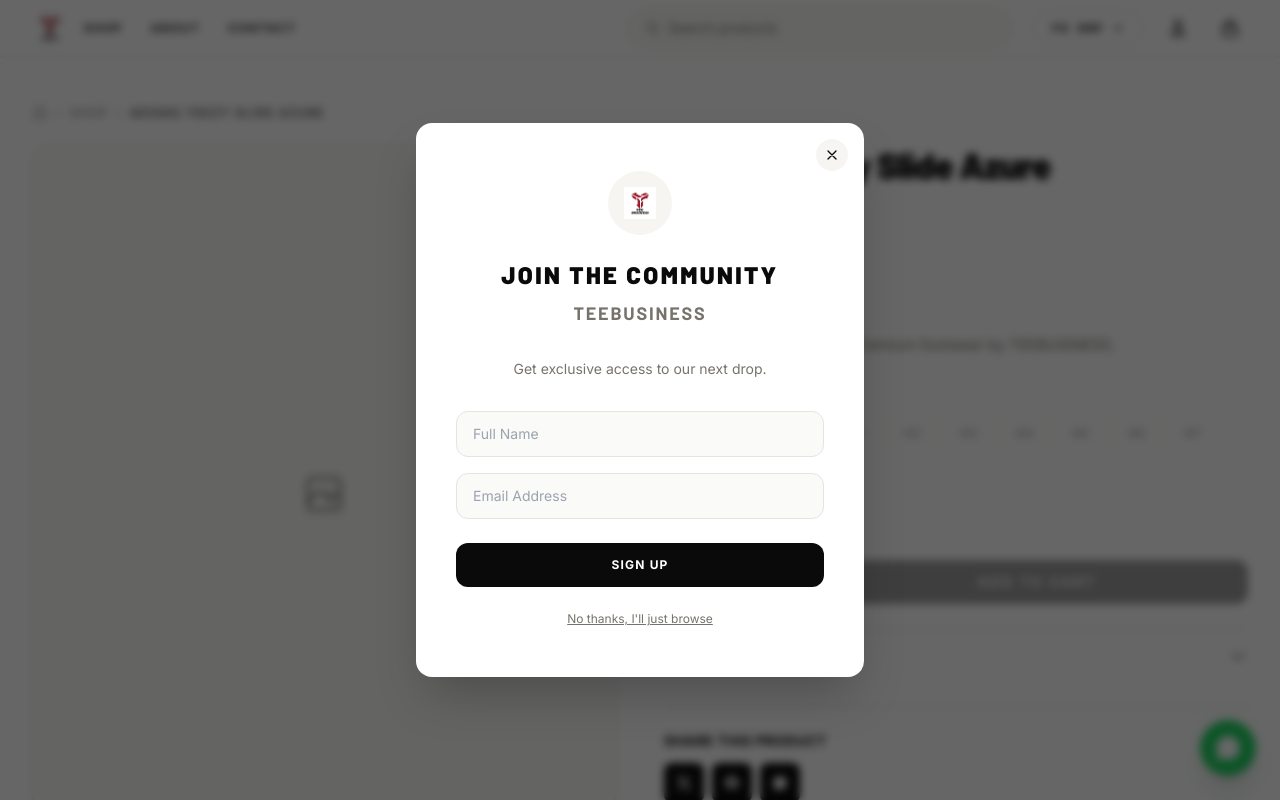
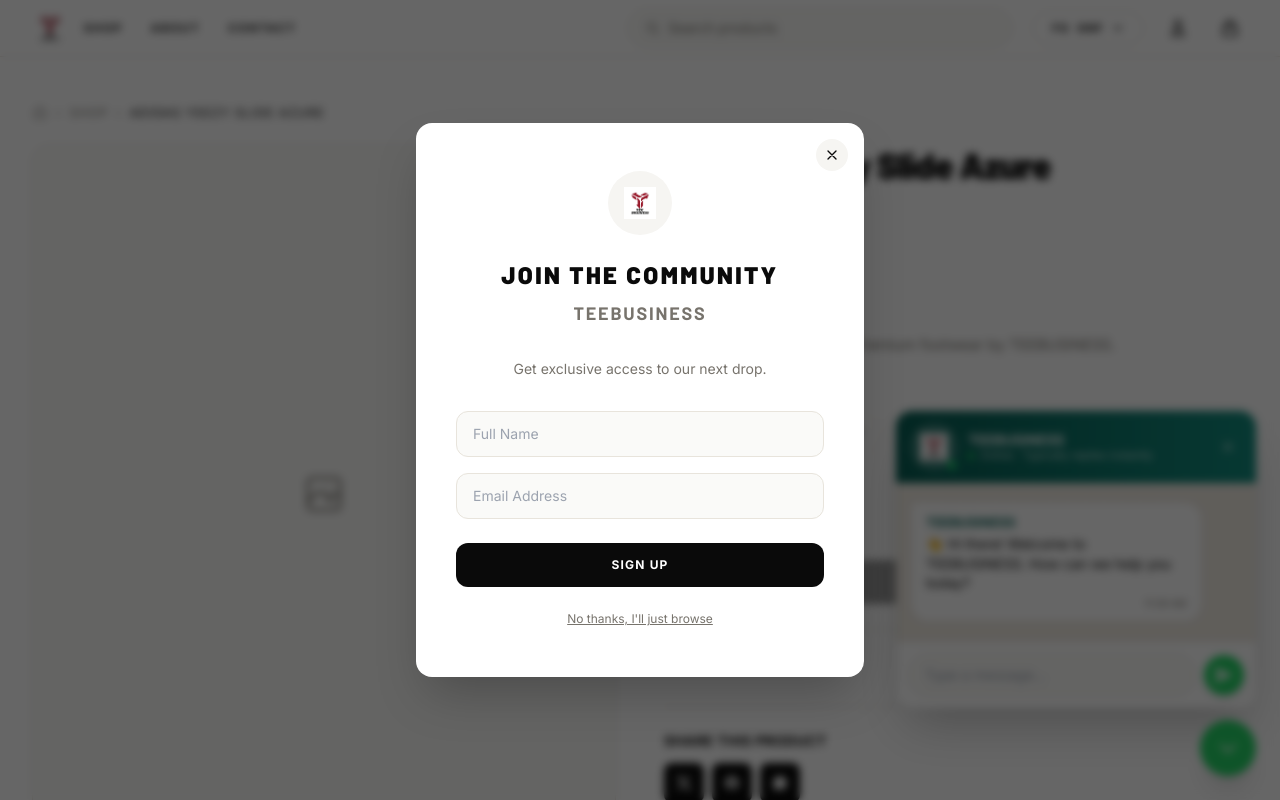
Before and after one commit to severin-cece-kolie/TEEBUSINESS, a Django app: page /shop/product/1/ in a window 1280 px wide. Run offline with Django 5.2, Linux system fonts and the light colour scheme; data comes from the database, SQL or seed files in the repository; some libraries are stand-ins or nearby versions.

Commit message:
corrections

```diff
--- a/pages/urls.py
+++ b/pages/urls.py
@@ -5,6 +5,7 @@
     path('', views.home, name='home'),
     path('about/', views.about, name='about'),
     path('contact/', views.contact, name='contact'),
+    path('contact/whatsapp/', views.whatsapp_redirect, name='whatsapp_redirect'),
     path('faq/', views.faq, name='faq'),
     path('terms/', views.terms, name='terms'),
     path('privacy/', views.privacy, name='privacy'),
--- a/shop/context_processors.py
+++ b/shop/context_processors.py
@@ -1,6 +1,5 @@
-from urllib.parse import quote
-
 from django.conf import settings
+from django.urls import reverse
 
 CURRENCY_OPTIONS = {
     'EUR': {'symbol': '€', 'label': 'Euro'},
@@ -12,7 +11,9 @@
 def business_processor(request):
     """Expose business contact + social links to every template."""
     whatsapp_number = settings.WHATSAPP_NUMBER
-    whatsapp_url = f"https://wa.me/{whatsapp_number}?text={quote(settings.WHATSAPP_MESSAGE)}"
+    # Internal route — the real wa.me URL is built server-side in
+    # pages.views.whatsapp_redirect so the number never hits the page source.
+    whatsapp_url = reverse('whatsapp_redirect')
     return {
         'business_name': settings.BUSINESS_NAME,
         'business_phone': settings.BUSINESS_PHONE,
--- a/shop/templates/shop/product_detail.html
+++ b/shop/templates/shop/product_detail.html
@@ -174,7 +174,7 @@
                             </form>
                         </div>
 
-                        <a href="https://wa.me/224000000000?text=I'm%20interested%20in%20the%20{{ product.name }}"
+                        <a href="{% url 'whatsapp_redirect' %}?product={{ product.name|urlencode }}"
                            target="_blank" rel="noopener"
                            class="flex h-10 w-full items-center justify-center gap-2 rounded-full border border-luxury-line text-[9px] font-bold uppercase tracking-widest transition-colors hover:border-luxury-black md:h-auto md:py-3.5 md:text-[10px]">
                             <svg class="h-4 w-4 text-green-600" fill="currentColor" viewBox="0 0 24 24"><path d="M17.472 14.382c-.297-.149-1.758-.867-2.03-.967-.273-.099-.471-.148-.67.15-.197.297-.767.966-.94 1.164-.173.199-.347.223-.644.075-.297-.15-1.255-.463-2.39-1.475-.883-.788-1.48-1.761-1.653-2.059-.173-.297-.018-.458.13-.606.134-.133.298-.347.446-.52.149-.174.198-.298.298-.497.099-.198.05-.371-.025-.52-.075-.149-.669-1.612-.916-2.207-.242-.579-.487-.5-.669-.51-.173-.008-.371-.01-.57-.01-.198 0-.52.074-.792.372-.272.297-1.04 1.016-1.04 2.479 0 1.462 1.065 2.875 1.213 3.074.149.198 2.096 3.2 5.077 4.487.709.306 1.262.489 1.694.625.712.227 1.36.195 1.871.118.571-.085 1.758-.719 2.006-1.413.248-.694.248-1.289.173-1.413-.074-.124-.272-.198-.57-.347m-5.421 7.403h-.004a9.87 9.87 0 01-5.031-1.378l-.361-.214-3.741.982.998-3.648-.235-.374a9.86 9.86 0 01-1.51-5.26c.001-5.45 4.436-9.884 9.888-9.884 2.64 0 5.122 1.03 6.988 2.898a9.825 9.825 0 012.893 6.994c-.003 5.45-4.437 9.884-9.885 9.884m8.413-18.297A11.815 11.815 0 0012.05 0C5.495 0 .16 5.335.157 11.892c0 2.096.547 4.142 1.588 5.945L.057 24l6.305-1.654a11.882 11.882 0 005.683 1.448h.005c6.554 0 11.89-5.335 11.893-11.893a11.821 11.821 0 00-3.48-8.413z"/></svg>
--- a/templates/includes/whatsapp_button.html
+++ b/templates/includes/whatsapp_button.html
@@ -1,16 +1,142 @@
-{# Floating WhatsApp support button — visible on desktop and mobile. #}
-<a href="{{ whatsapp_url }}" target="_blank" rel="noopener noreferrer"
-   aria-label="{{ whatsapp_tooltip }}"
-   class="group fixed bottom-5 right-5 z-[90] flex items-center gap-3 md:bottom-6 md:right-6">
-  <!-- Tooltip (desktop) -->
-  <span class="pointer-events-none hidden translate-x-2 rounded-lg bg-luxury-black px-3 py-2 text-xs font-semibold text-white opacity-0 shadow-lg transition-all duration-300 group-hover:translate-x-0 group-hover:opacity-100 md:block">
-    {{ whatsapp_tooltip }}
-  </span>
-  <!-- Button -->
-  <span class="relative flex h-14 w-14 items-center justify-center rounded-full bg-[#25D366] text-white shadow-xl transition-transform duration-300 hover:scale-110">
-    <span class="absolute inline-flex h-full w-full animate-ping rounded-full bg-[#25D366] opacity-60"></span>
-    <svg class="relative h-7 w-7" fill="currentColor" viewBox="0 0 24 24" aria-hidden="true">
+{% load static %}
+{# Floating WhatsApp support widget — FAB + expandable chat popup (WhatsApp Business style). #}
+<div
+  x-data="whatsappWidget({% if request.user.is_authenticated %}false{% else %}true{% endif %})"
+  x-init="init()"
+  class="fixed bottom-5 right-5 z-[95] flex flex-col items-end md:bottom-6 md:right-6"
+>
+  <!-- Expandable chat popup -->
+  <div
+    x-show="open"
+    x-transition:enter="transition ease-out duration-300"
+    x-transition:enter-start="opacity-0 translate-y-4 scale-95"
+    x-transition:enter-end="opacity-100 translate-y-0 scale-100"
+    x-transition:leave="transition ease-in duration-200"
+    x-transition:leave-start="opacity-100 translate-y-0 scale-100"
+    x-transition:leave-end="opacity-0 translate-y-4 scale-95"
+    @keydown.escape.window="open = false"
+    role="dialog"
+    aria-label="Chat with {{ business_name }} on WhatsApp"
+    class="mb-3 w-[calc(100vw-2.5rem)] max-w-[360px] origin-bottom-right overflow-hidden rounded-2xl bg-white shadow-2xl ring-1 ring-black/5"
+    style="display:none;"
+  >
+    <!-- Header: logo + name + online status -->
+    <div class="flex items-center gap-3 bg-gradient-to-r from-[#075E54] to-[#128C7E] px-4 py-3.5 text-white">
+      <div class="relative flex h-11 w-11 shrink-0 items-center justify-center rounded-full bg-white/15 ring-2 ring-white/25">
+        <img src="{% static 'assets/images/logo.png' %}" alt="{{ business_name }}" class="h-7 w-7 object-contain">
+        <span class="absolute -bottom-0.5 -right-0.5 h-3 w-3 rounded-full border-2 border-[#0c7a6e] bg-[#25D366]"></span>
+      </div>
+      <div class="min-w-0 flex-1">
+        <p class="truncate text-sm font-bold leading-tight">{{ business_name }}</p>
+        <p class="flex items-center gap-1.5 text-[11px] leading-tight text-white/80">
+          <span class="inline-block h-1.5 w-1.5 rounded-full bg-[#25D366]"></span>
+          Online · Typically replies instantly
+        </p>
+      </div>
+      <button type="button" @click="close()" aria-label="Close chat"
+              class="-mr-1 flex h-8 w-8 shrink-0 items-center justify-center rounded-full text-white/80 transition-colors hover:bg-white/15 hover:text-white">
+        <svg class="h-4 w-4" fill="none" stroke="currentColor" viewBox="0 0 24 24"><path stroke-linecap="round" stroke-linejoin="round" stroke-width="2" d="M6 18L18 6M6 6l12 12"/></svg>
+      </button>
+    </div>
+
+    <!-- Chat body: welcome message bubble -->
+    <div class="px-4 py-5"
+         style="background-color:#efeae2;background-image:radial-gradient(circle at 1px 1px, rgba(0,0,0,0.035) 1px, transparent 0);background-size:18px 18px;">
+      <div class="max-w-[88%] rounded-2xl rounded-tl-sm bg-white px-3.5 py-2.5 shadow-sm">
+        <p class="text-[13px] font-bold text-[#075E54]">{{ business_name }}</p>
+        <p class="mt-0.5 text-sm leading-snug text-luxury-black">
+          👋 Hi there! Welcome to {{ business_name }}. How can we help you today?
+        </p>
+        <span class="mt-1 block text-right text-[10px] text-luxury-mid" x-text="time"></span>
+      </div>
+    </div>
+
+    <!-- Footer: input + send -->
+    <form @submit.prevent="send()" class="flex items-center gap-2 border-t border-luxury-line bg-white px-3 py-3">
+      <input
+        type="text"
+        x-model="message"
+        @keydown.enter.prevent="send()"
+        placeholder="Type a message…"
+        aria-label="Your message"
+        autocomplete="off"
+        class="min-w-0 flex-1 rounded-full border border-luxury-line bg-luxury-grey/60 px-4 py-2.5 text-sm outline-none transition-colors focus:border-[#25D366] focus:bg-white"
+      >
+      <button type="submit" aria-label="Send on WhatsApp"
+              class="flex h-10 w-10 shrink-0 items-center justify-center rounded-full bg-[#25D366] text-white shadow-md transition-transform duration-200 hover:scale-105 active:scale-95">
+        <svg class="h-5 w-5" fill="currentColor" viewBox="0 0 24 24"><path d="M3.4 20.4l17.45-7.48a1 1 0 000-1.84L3.4 3.6a.993.993 0 00-1.39.91L2 9.12c0 .5.37.93.87.99L17 12 2.87 13.88c-.5.07-.87.5-.87 1l.01 4.61c0 .65.65 1.13 1.39.91z"/></svg>
+      </button>
+    </form>
+  </div>
+
+  <!-- Floating action button -->
+  <button
+    type="button"
+    @click="toggle()"
+    :aria-expanded="open"
+    aria-label="{{ whatsapp_tooltip }}"
+    class="group relative flex h-14 w-14 items-center justify-center rounded-full bg-[#25D366] text-white shadow-xl transition-transform duration-300 hover:scale-110"
+  >
+    <span x-show="!open" class="absolute inline-flex h-full w-full animate-ping rounded-full bg-[#25D366] opacity-50"></span>
+    <!-- WhatsApp glyph (shown when closed) -->
+    <svg x-show="!open" class="relative h-7 w-7" fill="currentColor" viewBox="0 0 24 24" aria-hidden="true">
       <path d="M12.04 2C6.58 2 2.13 6.45 2.13 11.91c0 1.75.46 3.45 1.32 4.95L2 22l5.25-1.38a9.9 9.9 0 004.79 1.22h.01c5.46 0 9.91-4.45 9.91-9.91 0-2.65-1.03-5.14-2.9-7.01A9.82 9.82 0 0012.04 2zm5.52 11.97c-.25-.12-1.47-.72-1.69-.81-.23-.08-.39-.12-.56.13-.16.25-.64.81-.79.97-.14.17-.29.19-.54.06-.25-.12-1.05-.39-1.99-1.23-.74-.66-1.23-1.47-1.38-1.72-.14-.25-.01-.38.11-.5.11-.11.25-.29.37-.43.13-.14.17-.25.25-.41.08-.17.04-.31-.02-.43-.06-.12-.56-1.34-.76-1.84-.2-.48-.4-.42-.56-.43h-.48c-.17 0-.43.06-.66.31-.22.25-.86.85-.86 2.07 0 1.22.89 2.4 1.01 2.56.12.17 1.75 2.67 4.23 3.74.59.26 1.05.41 1.41.52.59.19 1.13.16 1.56.1.48-.07 1.47-.6 1.68-1.18.21-.58.21-1.07.14-1.18-.06-.11-.22-.17-.47-.29z"/>
     </svg>
-  </span>
-</a>
+    <!-- Chevron-down (shown when open) -->
+    <svg x-show="open" class="relative h-6 w-6" style="display:none;" fill="none" stroke="currentColor" viewBox="0 0 24 24" aria-hidden="true">
+      <path stroke-linecap="round" stroke-linejoin="round" stroke-width="2" d="M19 9l-7 7-7-7"/>
+    </svg>
+  </button>
+</div>
+
+<script>
+function whatsappWidget(isGuest) {
+  return {
+    open: false,
+    message: '',
+    isGuest: isGuest,
+    time: '',
+    redirectUrl: '{% url "whatsapp_redirect" %}',
+    storageKey: 'tee_wa_widget_dismissed',
+
+    init() {
+      // Timestamp for the welcome bubble.
+      try {
+        this.time = new Date().toLocaleTimeString([], { hour: '2-digit', minute: '2-digit' });
+      } catch (e) { this.time = ''; }
+
+      // Auto-open only for unauthenticated visitors who have never dismissed it.
+      // The delay (3.5–5s) + corner placement keeps it non-intrusive.
+      if (this.isGuest && !this.isDismissed()) {
+        const delay = 3500 + Math.floor(Math.random() * 1500);
+        setTimeout(() => {
+          if (!this.isDismissed()) this.open = true;
+        }, delay);
+      }
+    },
+
+    isDismissed() {
+      try { return localStorage.getItem(this.storageKey) === '1'; }
+      catch (e) { return false; }
+    },
+
+    toggle() {
+      this.open = !this.open;
+    },
+
+    // Permanent dismissal: never auto-opens again. The button still reopens it manually.
+    close() {
+      this.open = false;
+      try { localStorage.setItem(this.storageKey, '1'); } catch (e) {}
+    },
+
+    // Hand off to the backend WhatsApp redirect with the typed message prefilled.
+    send() {
+      const text = this.message.trim();
+      const url = text ? this.redirectUrl + '?text=' + encodeURIComponent(text) : this.redirectUrl;
+      window.open(url, '_blank', 'noopener');
+      this.message = '';
+    }
+  };
+}
+</script>
--- a/templates/pages/contact.html
+++ b/templates/pages/contact.html
@@ -67,7 +67,7 @@
               <svg class="mt-0.5 h-5 w-5 flex-shrink-0" fill="none" stroke="currentColor" viewBox="0 0 24 24"><path stroke-linecap="round" stroke-linejoin="round" stroke-width="1.6" d="M3 8l7.89 5.26a2 2 0 002.22 0L21 8M5 19h14a2 2 0 002-2V7a2 2 0 00-2-2H5a2 2 0 00-2 2v10a2 2 0 002 2z"/></svg>
               <span><span class="block text-xs font-bold uppercase tracking-widest text-luxury-mid">Email</span>{{ business_email }}</span>
             </a>
-            <a href="https://wa.me/{{ whatsapp_number }}" target="_blank" rel="noopener" class="flex items-start gap-3 text-luxury-black hover:text-luxury-mid">
+            <a href="{{ whatsapp_url }}" target="_blank" rel="noopener" class="flex items-start gap-3 text-luxury-black hover:text-luxury-mid">
               <svg class="mt-0.5 h-5 w-5 flex-shrink-0" fill="currentColor" viewBox="0 0 24 24"><path d="M12.04 2C6.58 2 2.13 6.45 2.13 11.91c0 1.75.46 3.45 1.32 4.95L2 22l5.25-1.38a9.9 9.9 0 004.79 1.22h.01c5.46 0 9.91-4.45 9.91-9.91 0-2.65-1.03-5.14-2.9-7.01A9.82 9.82 0 0012.04 2zm0 18.13a8.2 8.2 0 01-4.18-1.15l-.3-.18-3.12.82.83-3.04-.2-.31a8.2 8.2 0 01-1.26-4.36c0-4.54 3.7-8.23 8.24-8.23 2.2 0 4.27.86 5.82 2.42a8.18 8.18 0 012.41 5.82c0 4.54-3.7 8.23-8.24 8.23zm4.52-6.16c-.25-.12-1.47-.72-1.69-.81-.23-.08-.39-.12-.56.13-.16.25-.64.81-.79.97-.14.17-.29.19-.54.06-.25-.12-1.05-.39-1.99-1.23-.74-.66-1.23-1.47-1.38-1.72-.14-.25-.01-.38.11-.5.11-.11.25-.29.37-.43.13-.14.17-.25.25-.41.08-.17.04-.31-.02-.43-.06-.12-.56-1.34-.76-1.84-.2-.48-.4-.42-.56-.43h-.48c-.17 0-.43.06-.66.31-.22.25-.86.85-.86 2.07 0 1.22.89 2.4 1.01 2.56.12.17 1.75 2.67 4.23 3.74.59.26 1.05.41 1.41.52.59.19 1.13.16 1.56.1.48-.07 1.47-.6 1.68-1.18.21-.58.21-1.07.14-1.18-.06-.11-.22-.17-.47-.29z"/></svg>
               <span><span class="block text-xs font-bold uppercase tracking-widest text-luxury-mid">WhatsApp</span>Chat with us</span>
             </a>
--- a/templates/shop/product_detail.html
+++ b/templates/shop/product_detail.html
@@ -151,7 +151,7 @@
             <a href="https://www.facebook.com/sharer/sharer.php?u={{ share_url|urlencode }}" target="_blank" rel="noopener noreferrer" aria-label="Share on Facebook" class="flex h-10 w-10 items-center justify-center rounded-lg bg-luxury-black text-white transition hover:bg-luxury-black/80">
               <svg class="h-4 w-4" fill="currentColor" viewBox="0 0 24 24"><path d="M22 12a10 10 0 10-11.56 9.88v-6.99H7.9V12h2.54V9.8c0-2.5 1.49-3.89 3.78-3.89 1.09 0 2.24.2 2.24.2v2.46h-1.26c-1.24 0-1.63.77-1.63 1.56V12h2.78l-.44 2.89h-2.34v6.99A10 10 0 0022 12z"/></svg>
             </a>
-            <a href="https://wa.me/?text={{ share_url|urlencode }}" target="_blank" rel="noopener noreferrer" aria-label="Share on WhatsApp" class="flex h-10 w-10 items-center justify-center rounded-lg bg-luxury-black text-white transition hover:bg-luxury-black/80">
+            <a href="{% url 'whatsapp_redirect' %}?share=1&amp;text={{ share_url|urlencode }}" target="_blank" rel="noopener noreferrer" aria-label="Share on WhatsApp" class="flex h-10 w-10 items-center justify-center rounded-lg bg-luxury-black text-white transition hover:bg-luxury-black/80">
               <svg class="h-4 w-4" fill="currentColor" viewBox="0 0 24 24"><path d="M12.04 2C6.58 2 2.13 6.45 2.13 11.91c0 1.75.46 3.45 1.32 4.95L2 22l5.25-1.38a9.9 9.9 0 004.79 1.22h.01c5.46 0 9.91-4.45 9.91-9.91 0-2.65-1.03-5.14-2.9-7.01A9.82 9.82 0 0012.04 2zm5.52 11.97c-.25-.12-1.47-.72-1.69-.81-.23-.08-.39-.12-.56.13-.16.25-.64.81-.79.97-.14.17-.29.19-.54.06-.25-.12-1.05-.39-1.99-1.23-.74-.66-1.23-1.47-1.38-1.72-.14-.25-.01-.38.11-.5.11-.11.25-.29.37-.43.13-.14.17-.25.25-.41.08-.17.04-.31-.02-.43-.06-.12-.56-1.34-.76-1.84-.2-.48-.4-.42-.56-.43h-.48c-.17 0-.43.06-.66.31-.22.25-.86.85-.86 2.07 0 1.22.89 2.4 1.01 2.56.12.17 1.75 2.67 4.23 3.74.59.26 1.05.41 1.41.52.59.19 1.13.16 1.56.1.48-.07 1.47-.6 1.68-1.18.21-.58.21-1.07.14-1.18-.06-.11-.22-.17-.47-.29z"/></svg>
             </a>
           </div>
```
Also changed, not shown: pages/views.py (+32 -0 lines), requirements.txt (+5 -3 lines), teebusiness_core/settings.py (+23 -4 lines), .claude/launch.json (added), 3 other files.
